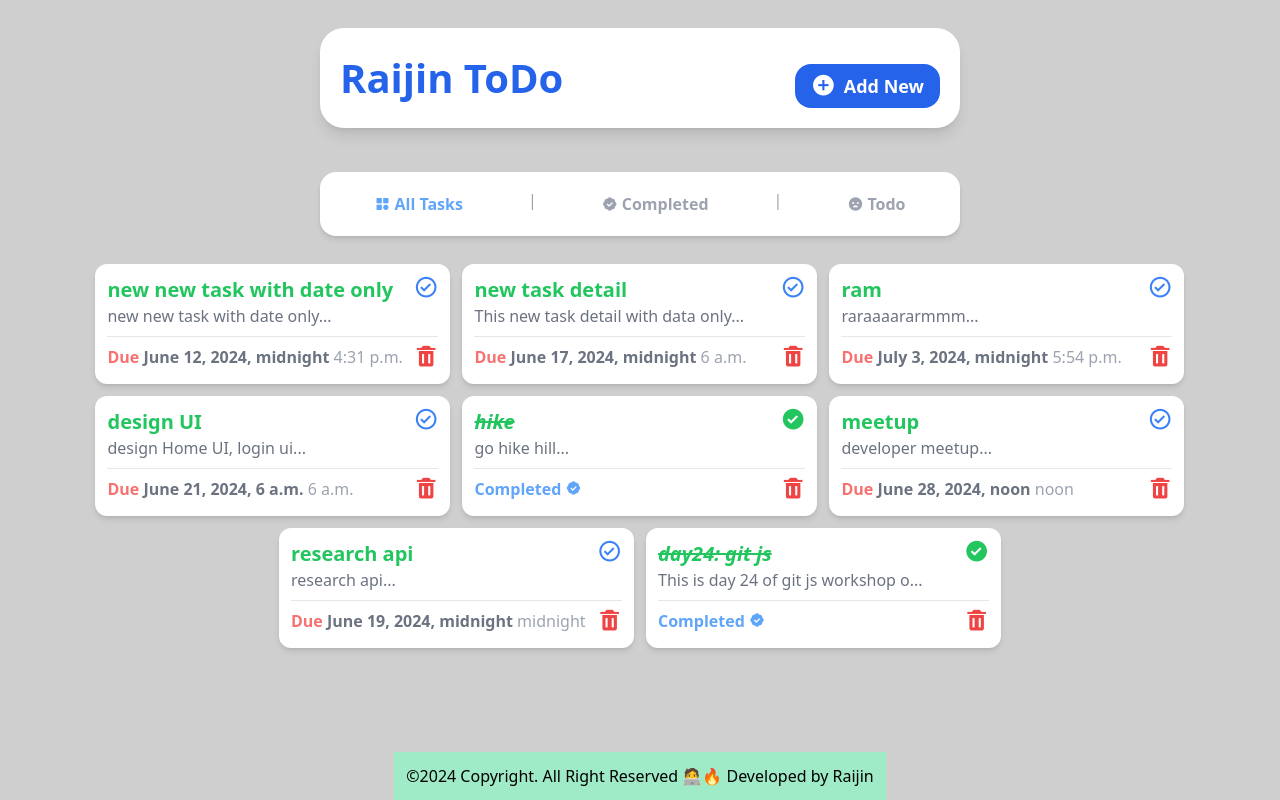
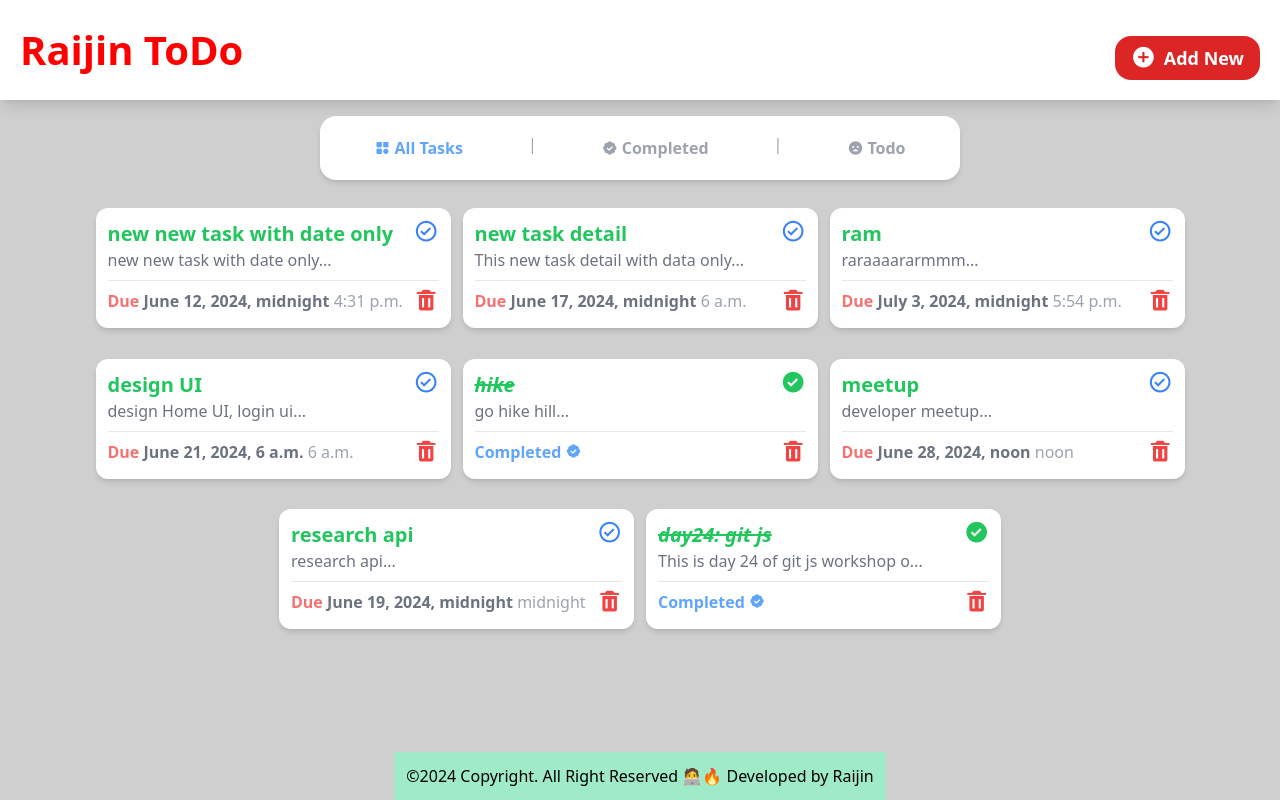
Before and after one commit to raijin-asr/Django_ToDo, a Django app: page / in a window 1280 px wide. Run offline with Django 5.2, Linux system fonts and the light colour scheme; data comes from the database, SQL or seed files in the repository.

Commit message:
style:(UI) some changes

```diff
--- a/tasksTodo/templates/index.html
+++ b/tasksTodo/templates/index.html
@@ -10,7 +10,7 @@
 {% block content %}
   <!-- Tasks -->
   <section
-  class="flex flex-1 flex-wrap justify-center gap-3 bg-[#fff0] w-10/12 md:w-11/12 h-full mb-3 rounded-2xl p-3 overflow-y-auto scrollbar-hide"
+  class="flex flex-1 flex-wrap justify-center gap-3 bg-[#fff0] w-full md:w-12/12 h-full mb-3 rounded-2xl p-3 overflow-y-auto scrollbar-hide"
   >
   <!-- Task card -->
    {%for iTask in tasks%}
--- a/templates/add_new_header.html
+++ b/templates/add_new_header.html
@@ -1,10 +1,10 @@
     <!-- header -->
     <header
-      class="bg-white shadow-lg w-10/12 h-auto rounded-3xl flex flex-col sm:flex-row justify-between items-center p-5 m-7 md:w-3/6"
+      class="bg-white shadow-lg w-full h-auto flex flex-col sm:flex-row justify-between items-center p-5 mb-7"
     >
-      <h1 class="text-blue-600 font-bold text-[40px]">Raijin ToDo</h1>
+      <h1 class="text-red-600 font-bold text-[40px]" style="color:red">Raijin ToDo</h1>
       {% block button_change%}<a
-        class="bg-blue-600 py-2 px-4 text-white font-semibold rounded-2xl text-lg mt-4 flex items-center gap-2"
+        class="bg-red-600 py-2 px-4 text-white font-semibold rounded-2xl text-lg mt-4 flex items-center gap-2"
         href="{% url 'add_task' %}"
         ><i class="bx bxs-plus-circle bx-sm"></i> Add New</a
       >{%endblock%}
--- a/templates/go_back_header.html
+++ b/templates/go_back_header.html
@@ -2,7 +2,7 @@
     <header
       class="bg-white shadow-lg w-10/12 h-auto rounded-3xl flex flex-col sm:flex-row justify-between items-center p-5 m-7 md:w-3/6"
     >
-      <h1 class="text-blue-600 font-bold text-[40px]">Quick ToDo</h1>
+      <h1 class="text-blue-600 font-bold text-[40px]">Raijin ToDo</h1>
       <a
         class="bg-blue-600 py-2 px-4 text-white font-semibold rounded-2xl text-lg mt-4 flex items-center gap-2"
         href="{% url 'index' %}"
```
